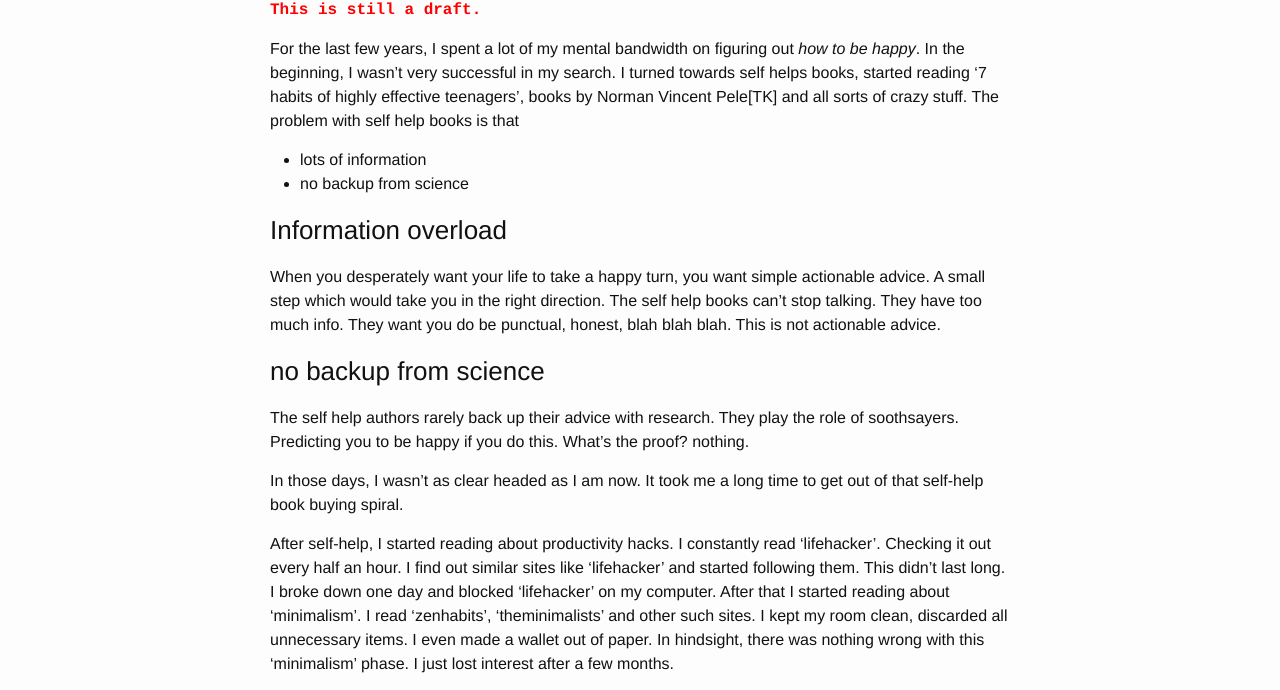
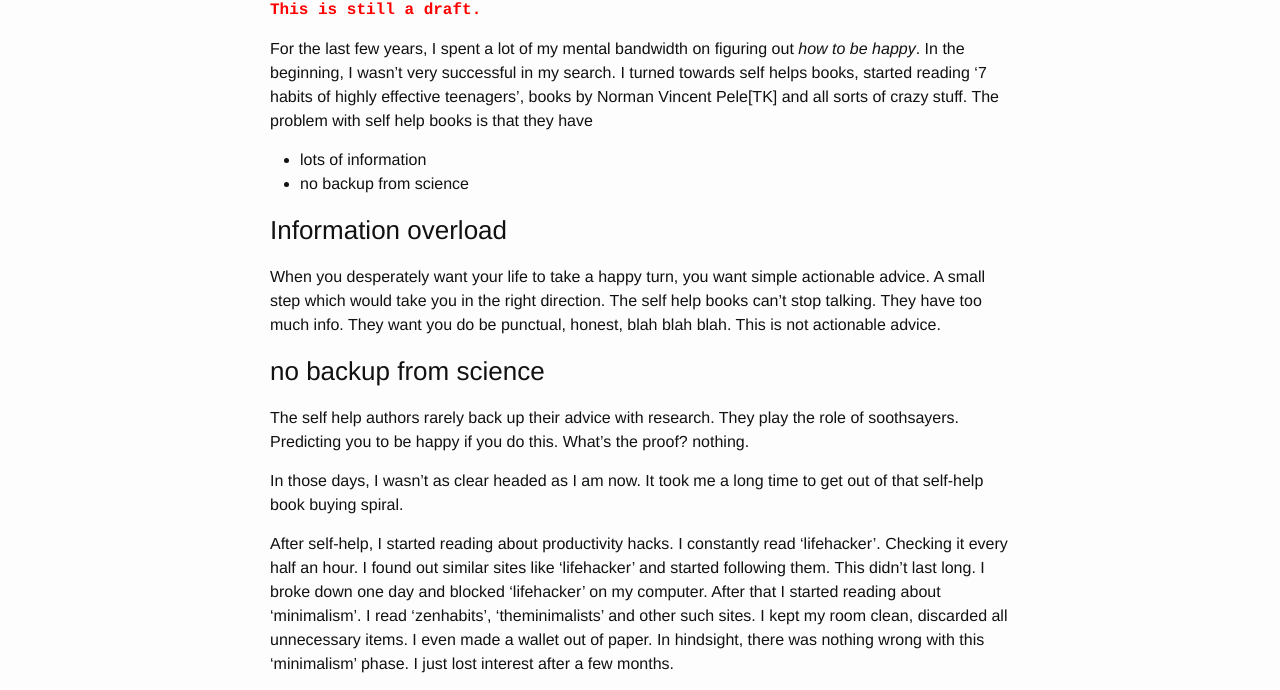
Before and after one commit to binsearch/binsearch.github.io, a Jekyll site: the page built from _posts/2016-11-12-keystone-habits.markdown, in a window 1280 px wide. Shown: the part 211-901 px from the top of the page. Built offline with Jekyll 4.4.1, drawn with Linux system fonts in a browser that asks for light colours.

Commit message:
Updated 2016-11-12-keystone-habits.markdown

```diff
--- a/_posts/2016-11-12-keystone-habits.markdown
+++ b/_posts/2016-11-12-keystone-habits.markdown
@@ -1,15 +1,16 @@
 ---
 layout: post
-title:  "Keystone Habits"
-date:   2016-11-12 19:03:30 +0530
+title: Keystone Habits
+date: '2016-11-12 19:03:30 +0530'
 categories: habits
 unfinished: true
+published: true
 ---
 
 For the last few years, I spent a lot of my mental bandwidth on figuring out *how to be happy*.
 In the beginning, I wasn't very successful in my search. I turned towards self helps books,
 started reading '7 habits of highly effective teenagers', books by Norman Vincent Pele[TK] and
-all sorts of crazy stuff. The problem with self help books is that
+all sorts of crazy stuff. The problem with self help books is that they have
 
 * lots of information
 * no backup from science
@@ -24,25 +25,13 @@
 The self help authors rarely back up their advice with research. They play the role of
 soothsayers. Predicting you to be happy if you do this. What's the proof? nothing.
 
-In those days, I wasn't as clear headed as I am now. It took me a long time to get out of that self-help
-book buying spiral.
+In those days, I wasn't as clear headed as I am now. It took me a long time to get out of that self-help book buying spiral.
 
-After self-help, I started reading about productivity hacks. I constantly read 'lifehacker'. Checking it
-out every half an hour. I find out similar sites like 'lifehacker' and started following them. This didn't
-last long. I broke down one day and blocked 'lifehacker' on my computer. After that I started reading
-about 'minimalism'. I read 'zenhabits', 'theminimalists' and other such sites. I kept my room clean, discarded
-all unnecessary items. I even made a wallet out of paper. In hindsight, there was nothing wrong with
-this 'minimalism' phase. I just lost interest after a few months.
+After self-help, I started reading about productivity hacks. I constantly read 'lifehacker'. Checking it every half an hour. I found out similar sites like 'lifehacker' and started following them. This didn't last long. I broke down one day and blocked 'lifehacker' on my computer. After that I started reading about 'minimalism'. I read 'zenhabits', 'theminimalists' and other such sites. I kept my room clean, discarded all unnecessary items. I even made a wallet out of paper. In hindsight, there was nothing wrong with this 'minimalism' phase. I just lost interest after a few months.
 
-Till a few months back, I have been searching like this. Searching for some epiphany, something that
-will give my direction, that will hit me like a ton of bricks and jolt me awake from this uncertainity.
+Till a few months back, I have been searching like this. Searching for some epiphany, something that will give my direction, that will hit me like a ton of bricks and jolt me awake from this uncertainity.
 
-While exploring my consciousness one day, I had this thought that the amount of happiness you experience
-in life depends on your habits. not goals. I had this brilliant clarity that if I wanted to be happy, then
-I should focus more on my habits. Think more about them. On a sunny day, while I was browsing the internet,
-I stumbled upon the concept of 'keystone habits'. A set of 5-6 habits which when acquired helps you acquire
-other good habits unconsciously. In other words, A set of 5 habits which guarantee you happiness.
-BAM. That was the epiphany I had been waiting for all these years.
+While exploring my consciousness one day, I had this thought that the amount of happiness you experience in life depends on your habits. not goals. I had this brilliant clarity that if I wanted to be happy, then I should focus more on my habits. Think more about them. On a sunny day, while I was browsing the internet, I stumbled upon the concept of 'keystone habits'. A set of 5-6 habits which when acquired helps you acquire other good habits unconsciously. In other words, A set of 5 habits which guarantee you happiness. BAM. That was the epiphany I had been waiting for all these years.
 
 ## What are they?
 here is the list of the 5 keystone habits in no particular order
@@ -53,14 +42,7 @@
 * diet (eat healthy)
 * budgeting (make a budget and follow it)
 
-I do journalling in the form of 'morning pages'. I write 750 words everyday in the morning with no backspace i.e., no
-editing. Just do some reflection. the 'morning pages' habit is easy to acquire compared to other habits in the list.
-eating healthy is complex if you want to count your calories and all, but following a few good heuristics like 'less fast
-food' will get you far. So, there you have it. The backbone for your existence, for your good life.
+I do journalling in the form of 'morning pages'. I write 750 words everyday in the morning with no backspace i.e., no editing. Just do some reflection. the 'morning pages' habit is easy to acquire compared to other habits in the list. eating healthy is complex if you want to count your calories and all, but following a few good heuristics like 'less fast food' will get you far. So, there you have it. The backbone for your existence, for your good life.
 
-The most important part of the puzzle fell into place. Now we need help in forming habits. Anyone trying to develop a gym
-habit will tell you how hard it is. The key here is to start small. Don't go for a complete overhaul of your lifestyle. If
-you want to start meditating, just do it for 5 minutes daily. start small. Don't worry about the size of your task. Don't
-think that 5 minutes of meditation is nothing and you should do more. Be patient. These small tasks will add up over time.
-Give it time. It's like filling a tank in a small stream. The progress maybe slow, but given enough time you will have lots
-of water.
+The most important part of the puzzle fell into place. Now we need help in forming habits. Anyone trying to develop a gym habit will tell you how hard it is. The key here is to start small. Don't go for a complete overhaul of your lifestyle. If you want to start meditating, just do it for 5 minutes daily. start small. Don't worry about the size of your task. Don't think that 5 minutes of meditation is nothing and you should do more. Be patient. These small tasks will add up over time.
+Give it time. It's like filling a tank in a small stream. The progress maybe slow, but given enough time you will have lots of water.
```
